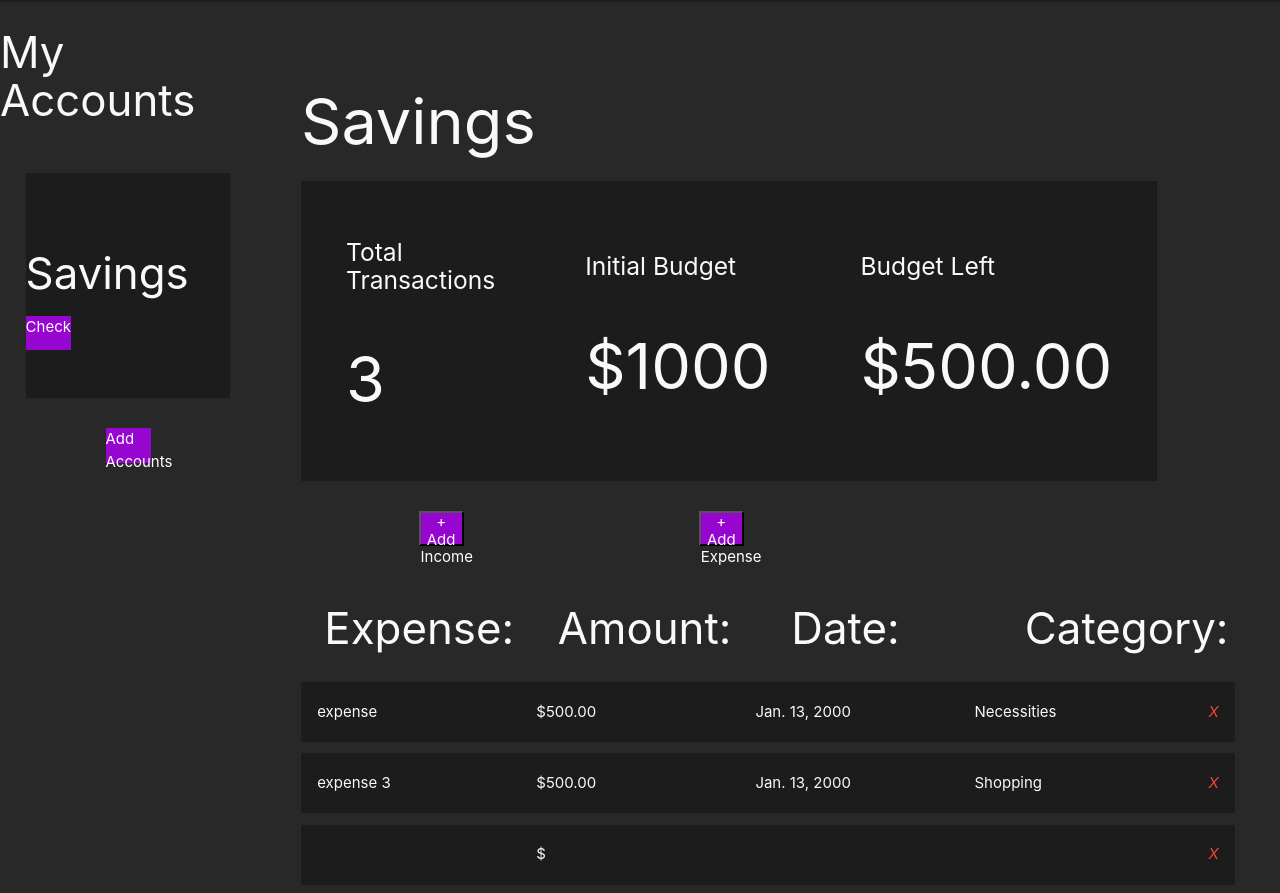
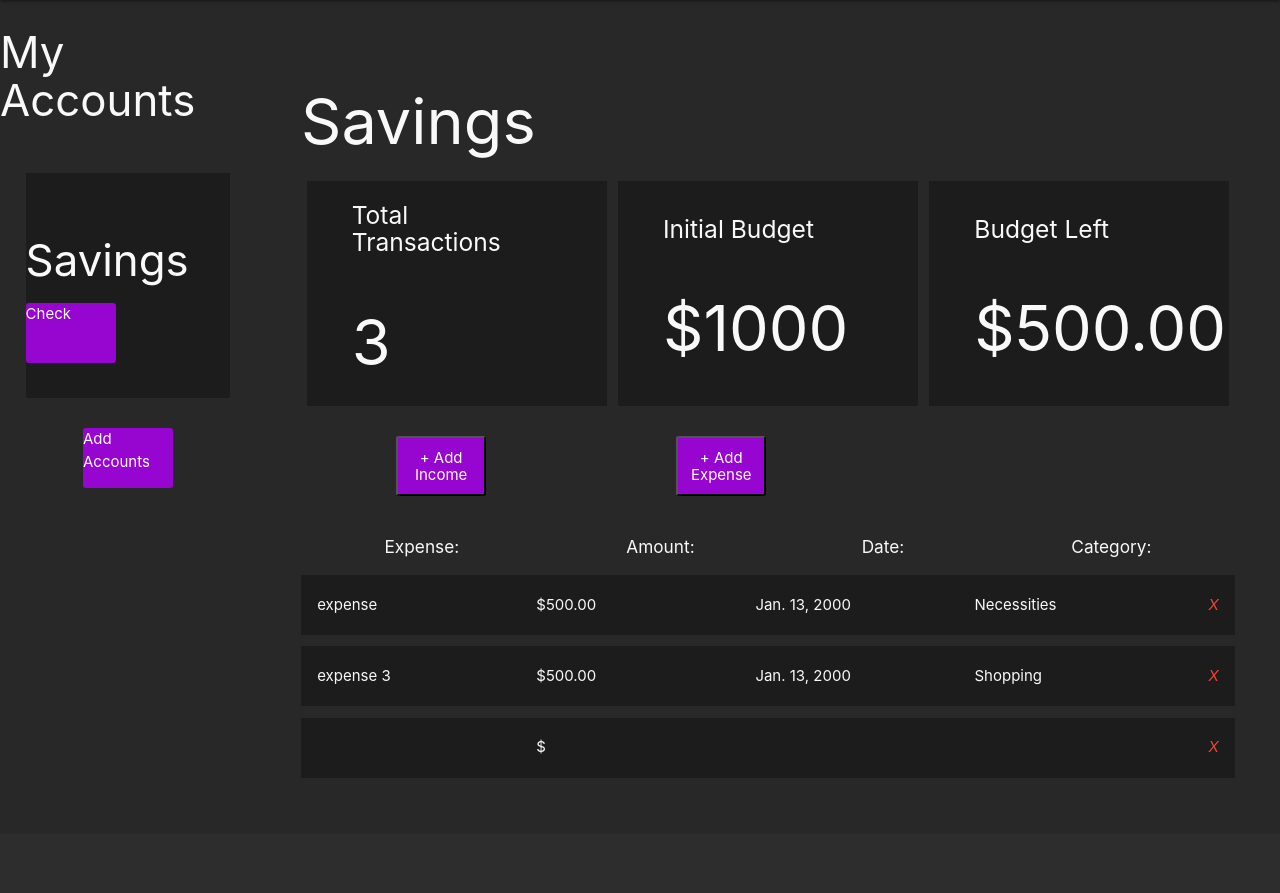
Before and after one commit to bestepha83/Budgeting-App, a Django app: a page that uses budget/templates/budget/transactions.html in a window 1280 px wide. Shown: the part 64-957 px from the top of the page. After the commit the page ends 842 px from the top, so only its background shows below. Run offline with Django 3.2, Linux system fonts and the light colour scheme; data comes from the database, SQL or seed files in the repository.

Commit message:
small style changes

```diff
--- a/budget/static/css/styles.css
+++ b/budget/static/css/styles.css
@@ -84,8 +84,9 @@ h1 {
 .account-button {
     background-color: #9705d1;
     outline: none;
-    width: 3rem;
-    height: 2.3rem;
+    width: 6rem;
+    height: 4rem;
+    border-radius: 3px;
     color:rgb(255, 255, 255);
     transition: 0.3s ease;
 }
@@ -128,7 +129,7 @@ h1 {
     display: flex;
     justify-content: space-around;
     align-items: center;
-    width: 80%;
+    width: 100%;
 }
 
 .profile-section .stat-card{
@@ -138,8 +139,8 @@ h1 {
     align-items: space-around;
     padding: 1rem;
     background-color: rgb(28, 28, 28);
-    width: 35rem;
-    height: 20rem;
+    width: 20rem;
+    height: 15rem;
 }
 
 .section-expenses {
@@ -183,7 +184,7 @@ h1 {
     display: flex;
     justify-content: space-around;
     align-items: center;
-    width: 80%;
+    width: 100%;
 }
 
 .transactions-section .stat-card {
@@ -193,8 +194,8 @@ h1 {
     align-items: space-around;
     padding: 3rem;
     background-color: rgb(28, 28, 28);
-    width: 25rem;
-    height: 20rem;
+    width: 20rem;
+    height: 15rem;
 }
 
 .section-expenses .button-row {
--- a/budget/templates/budget/transactions.html
+++ b/budget/templates/budget/transactions.html
@@ -31,10 +31,10 @@
             <button class="modal-trigger account-button" id = "expense-trigger" href = "#expenseModal" onClick = "expenseFunction()">+ Add Expense</button>
         </div>
         <div class="expense-row">
-            <h3>Expense:</h3>
-            <h3>Amount:</h3>
-            <h3>Date:</h3>
-            <h3>Category:</h3>
+            <h6>Expense:</h6>
+            <h6>Amount:</h6>
+            <h6>Date:</h6>
+            <h6>Category:</h6>
         </div>
         <ul class="expense-list">
             {% for expense in expense_list %}
```
